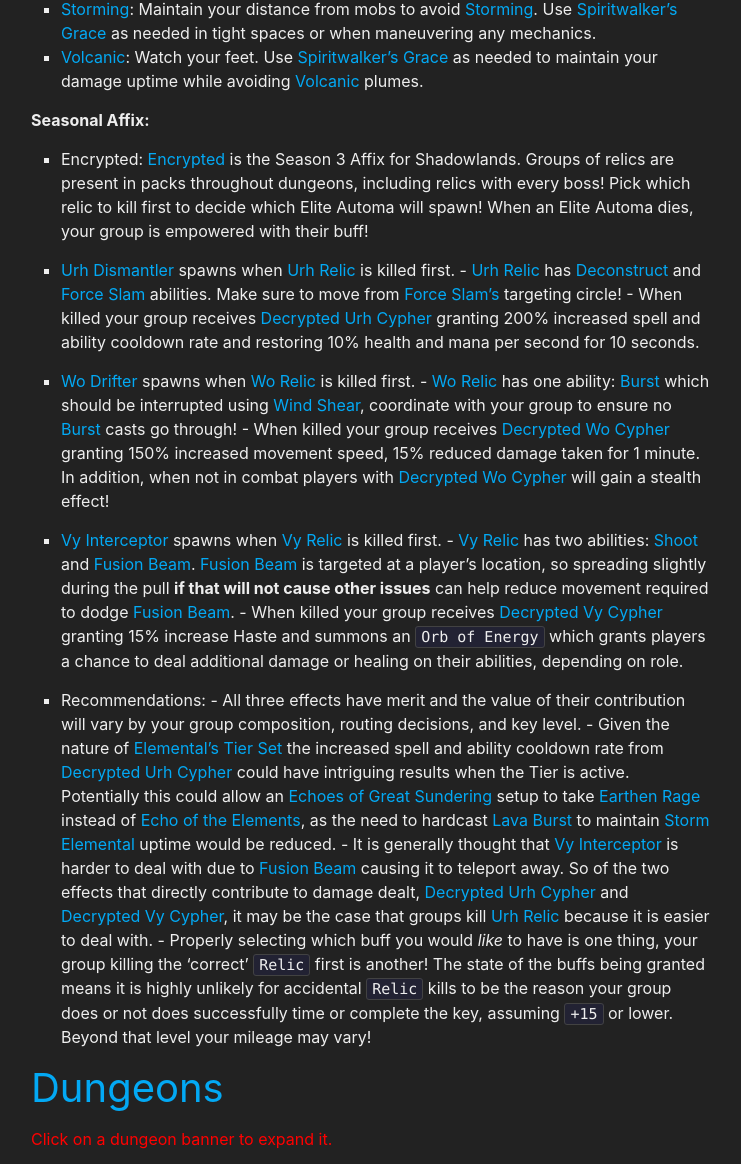
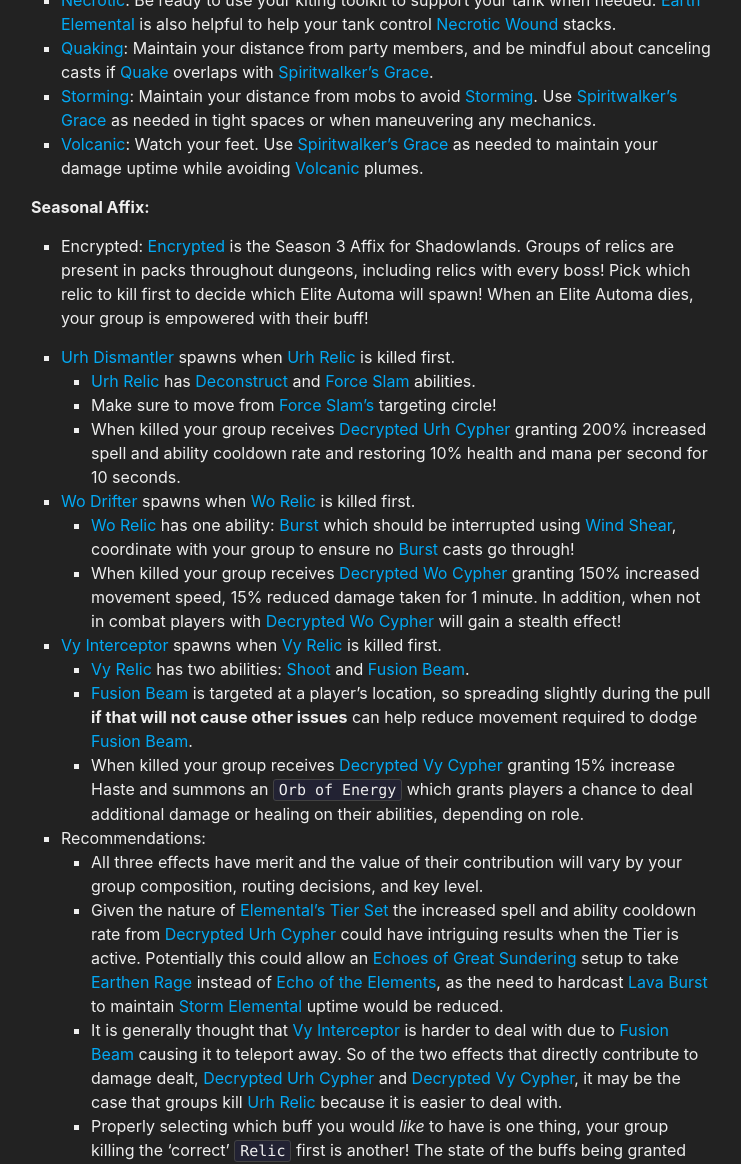
Before and after one commit to stormearthandlava/stormearthandlava.github.io, a Jekyll site: the page built from guide/mythic_plus/mythic_plus.md, in a window 1280 px wide and 1400 px high, scrolled down 3498 px, cut to the strip 0-1164 px from the top of the window. Shown: the whole strip, without its empty margins (269-1010 px from the left). Built offline with Jekyll 4.4.1, drawn with Linux system fonts in a browser that asks for light colours; a script that is not in the unit is left out; some of the changed text lies outside the part shown.

Commit message:
Formatting Changes

```diff
--- a/guide/mythic_plus/mythic_plus.md
+++ b/guide/mythic_plus/mythic_plus.md
@@ -36,14 +36,14 @@ For novice Elemental Shamans without an active [Tier Set Bonus](https://www.wowh
 
 **Double Legendary**
 When [Unity](https://www.wowhead.com/spell=364738/unity) is equipped you will be able to utilise 2 Legendary effects, one of them will be your current Covenant's specific Legendary:
-      * Night Fae gains {{ site.data.legendary.night_fae }}
-      * Venthyr gains {{ site.data.legendary.venthyr }}
-      * Kyrian gains {{ site.data.legendary.kyrian }}
-      * Necrolord gains {{ site.data.legendary.necrolord }}
+* Night Fae gains {{ site.data.legendary.night_fae }}
+* Venthyr gains {{ site.data.legendary.venthyr }}
+* Kyrian gains {{ site.data.legendary.kyrian }}
+* Necrolord gains {{ site.data.legendary.necrolord }}
 This opens up some opportunities for M+ in conjuction with the [Tier Set](https://www.wowhead.com/item-set=1499/theurgic-starspeakers-regalia) centred around the uptime of {{ site.data.talent.se }}.
-      * Necrolord with {{ site.data.legendary.skybreaker }}
-      * Venthyr with {{ site.data.legendary.skybreaker }}
-      * Kyrian with {{ site.data.legendary.eogs }} judging Legendaries by their raw strength, {{ site.data.legendary.eogs }} and {{ site.data.legendary.kyrian }} are our strongest choices. Being able to use them both together is promising.
+* Necrolord with {{ site.data.legendary.skybreaker }}
+* Venthyr with {{ site.data.legendary.skybreaker }}
+* Kyrian with {{ site.data.legendary.eogs }} judging Legendaries by their raw strength, {{ site.data.legendary.eogs }} and {{ site.data.legendary.kyrian }} are our strongest choices. Being able to use them both together is promising.
 
 These setups will fluctuate in value depending on how keys are routed and which [Encrypted Affix](https://www.wowhead.com/guides/encrypted-affix-shadowlands-mythic-plus-season-3-automata-buffs) are utilised, and it is worth noting that Increased Cooldown Rate and similar effects are only useful if they enable uptime that you do not achieve in another manner - this should be kept in mind when deciding which setup to experiment with!
 
@@ -109,22 +109,24 @@ Don't forget to check out Additional Resources at the bottom of this page!
 * Encrypted: [Encrypted](https://www.wowhead.com/guides/encrypted-affix-shadowlands-mythic-plus-season-3-automata-buffs) is the Season 3 Affix for Shadowlands. Groups of relics are present in packs throughout dungeons, including relics with every boss! Pick which relic to kill first to decide which Elite Automa will spawn! When an Elite Automa dies, your group is empowered with their buff!
 
 * [Urh Dismantler](https://ptr.wowhead.com/npc=184911/urh-dismantler) spawns when [Urh Relic](https://ptr.wowhead.com/npc=185685/urh-relic) is killed first.
-      - [Urh Relic](https://ptr.wowhead.com/npc=185685/urh-relic) has [Deconstruct](https://ptr.wowhead.com/spell=366297/deconstruct) and [Force Slam](https://ptr.wowhead.com/spell=366288/force-slam) abilities. Make sure to move from [Force Slam's](https://ptr.wowhead.com/spell=366288/force-slam) targeting circle!
-      - When killed your group receives [Decrypted Urh Cypher](https://ptr.wowhead.com/spell=368239/decrypted-urh-cypher) granting 200% increased spell and ability cooldown rate and restoring 10% health and mana per second for 10 seconds.
+    * [Urh Relic](https://ptr.wowhead.com/npc=185685/urh-relic) has [Deconstruct](https://ptr.wowhead.com/spell=366297/deconstruct) and [Force Slam](https://ptr.wowhead.com/spell=366288/force-slam) abilities.
+    * Make sure to move from [Force Slam's](https://ptr.wowhead.com/spell=366288/force-slam) targeting circle!
+    * When killed your group receives [Decrypted Urh Cypher](https://ptr.wowhead.com/spell=368239/decrypted-urh-cypher) granting 200% increased spell and ability cooldown rate and restoring 10% health and mana per second for 10 seconds.
 
 * [Wo Drifter](https://ptr.wowhead.com/npc=184910/wo-drifter) spawns when [Wo Relic](https://ptr.wowhead.com/npc=185683/wo-relic) is killed first.
-      - [Wo Relic](https://ptr.wowhead.com/npc=185683/wo-relic) has one ability: [Burst](https://ptr.wowhead.com/spell=366566/burst) which should be interrupted using {{ site.data.spell.wind_shear }}, coordinate with your group to ensure no [Burst](https://ptr.wowhead.com/spell=366566/burst) casts go through!
-      - When killed your group receives [Decrypted Wo Cypher](https://ptr.wowhead.com/spell=368241/decrypted-wo-cypher) granting 150% increased movement speed, 15% reduced damage taken for 1 minute. In addition, when not in combat players with [Decrypted Wo Cypher](https://ptr.wowhead.com/spell=368241/decrypted-wo-cypher) will gain a stealth effect!
+    * [Wo Relic](https://ptr.wowhead.com/npc=185683/wo-relic) has one ability: [Burst](https://ptr.wowhead.com/spell=366566/burst) which should be interrupted using {{ site.data.spell.wind_shear }}, coordinate with your group to ensure no [Burst](https://ptr.wowhead.com/spell=366566/burst) casts go through!
+    * When killed your group receives [Decrypted Wo Cypher](https://ptr.wowhead.com/spell=368241/decrypted-wo-cypher) granting 150% increased movement speed, 15% reduced damage taken for 1 minute. In addition, when not in combat players with [Decrypted Wo Cypher](https://ptr.wowhead.com/spell=368241/decrypted-wo-cypher) will gain a stealth effect!
 
 * [Vy Interceptor](https://ptr.wowhead.com/npc=184908/vy-interceptor) spawns when [Vy Relic](https://ptr.wowhead.com/npc=185680/vy-relic) is killed first.
-      - [Vy Relic](https://ptr.wowhead.com/npc=185680/vy-relic) has two abilities: [Shoot](https://ptr.wowhead.com/spell=366406/shoot) and [Fusion Beam](https://ptr.wowhead.com/spell=366409/fusion-beam). [Fusion Beam](https://ptr.wowhead.com/spell=366409/fusion-beam) is targeted at a player's location, so spreading slightly during the pull **if that will not cause other issues** can help reduce movement required to dodge [Fusion Beam](https://ptr.wowhead.com/spell=366409/fusion-beam).
-      - When killed your group receives [Decrypted Vy Cypher](https://ptr.wowhead.com/spell=368240/decrypted-vy-cypher) granting 15% increase Haste and summons an `Orb of Energy` which grants players a chance to deal additional damage or healing on their abilities, depending on role.
+    * [Vy Relic](https://ptr.wowhead.com/npc=185680/vy-relic) has two abilities: [Shoot](https://ptr.wowhead.com/spell=366406/shoot) and [Fusion Beam](https://ptr.wowhead.com/spell=366409/fusion-beam).
+    * [Fusion Beam](https://ptr.wowhead.com/spell=366409/fusion-beam) is targeted at a player's location, so spreading slightly during the pull **if that will not cause other issues** can help reduce movement required to dodge [Fusion Beam](https://ptr.wowhead.com/spell=366409/fusion-beam).
+    * When killed your group receives [Decrypted Vy Cypher](https://ptr.wowhead.com/spell=368240/decrypted-vy-cypher) granting 15% increase Haste and summons an `Orb of Energy` which grants players a chance to deal additional damage or healing on their abilities, depending on role.
 
 * Recommendations:
-      - All three effects have merit and the value of their contribution will vary by your group composition, routing decisions, and key level.
-      - Given the nature of [Elemental's Tier Set](https://www.wowhead.com/item-set=1499/theurgic-starspeakers-regalia) the increased spell and ability cooldown rate from [Decrypted Urh Cypher](https://ptr.wowhead.com/spell=368239/decrypted-urh-cypher) could have intriguing results when the Tier is active. Potentially this could allow an {{ site.data.legendary.eogs }} setup to take {{ site.data.talent.er }} instead of {{ site.data.talent.eote }}, as the need to hardcast {{ site.data.spell.lava_burst }} to maintain {{ site.data.talent.se }} uptime would be reduced.
-      - It is generally thought that [Vy Interceptor](https://ptr.wowhead.com/npc=184908/vy-interceptor) is harder to deal with due to [Fusion Beam](https://ptr.wowhead.com/spell=366409/fusion-beam) causing it to teleport away. So of the two effects that directly contribute to damage dealt, [Decrypted Urh Cypher](https://ptr.wowhead.com/spell=368239/decrypted-urh-cypher) and [Decrypted Vy Cypher](https://ptr.wowhead.com/spell=368240/decrypted-vy-cypher), it may be the case that groups kill [Urh Relic](https://ptr.wowhead.com/npc=185685/urh-relic) because it is easier to deal with.
-      - Properly selecting which buff you would *like* to have is one thing, your group killing the 'correct' `Relic` first is another! The state of the buffs being granted means it is highly unlikely for accidental `Relic` kills to be the reason your group does or not does successfully time or complete the key, assuming `+15` or lower. Beyond that level your mileage may vary!
+    * All three effects have merit and the value of their contribution will vary by your group composition, routing decisions, and key level.
+    * Given the nature of [Elemental's Tier Set](https://www.wowhead.com/item-set=1499/theurgic-starspeakers-regalia) the increased spell and ability cooldown rate from [Decrypted Urh Cypher](https://ptr.wowhead.com/spell=368239/decrypted-urh-cypher) could have intriguing results when the Tier is active. Potentially this could allow an {{ site.data.legendary.eogs }} setup to take {{ site.data.talent.er }} instead of {{ site.data.talent.eote }}, as the need to hardcast {{ site.data.spell.lava_burst }} to maintain {{ site.data.talent.se }} uptime would be reduced.
+    * It is generally thought that [Vy Interceptor](https://ptr.wowhead.com/npc=184908/vy-interceptor) is harder to deal with due to [Fusion Beam](https://ptr.wowhead.com/spell=366409/fusion-beam) causing it to teleport away. So of the two effects that directly contribute to damage dealt, [Decrypted Urh Cypher](https://ptr.wowhead.com/spell=368239/decrypted-urh-cypher) and [Decrypted Vy Cypher](https://ptr.wowhead.com/spell=368240/decrypted-vy-cypher), it may be the case that groups kill [Urh Relic](https://ptr.wowhead.com/npc=185685/urh-relic) because it is easier to deal with.
+    * Properly selecting which buff you would *like* to have is one thing, your group killing the 'correct' `Relic` first is another! The state of the buffs being granted means it is highly unlikely for accidental `Relic` kills to be the reason your group does or not does successfully time or complete the key, assuming `+15` or lower. Beyond that level your mileage may vary!
 
 # Dungeons
 <p style="color:red">Click on a dungeon banner to expand it.</p>
```
Also changed, not shown: other parts of guide/mythic_plus/mythic_plus.md (+1 -1 lines).
